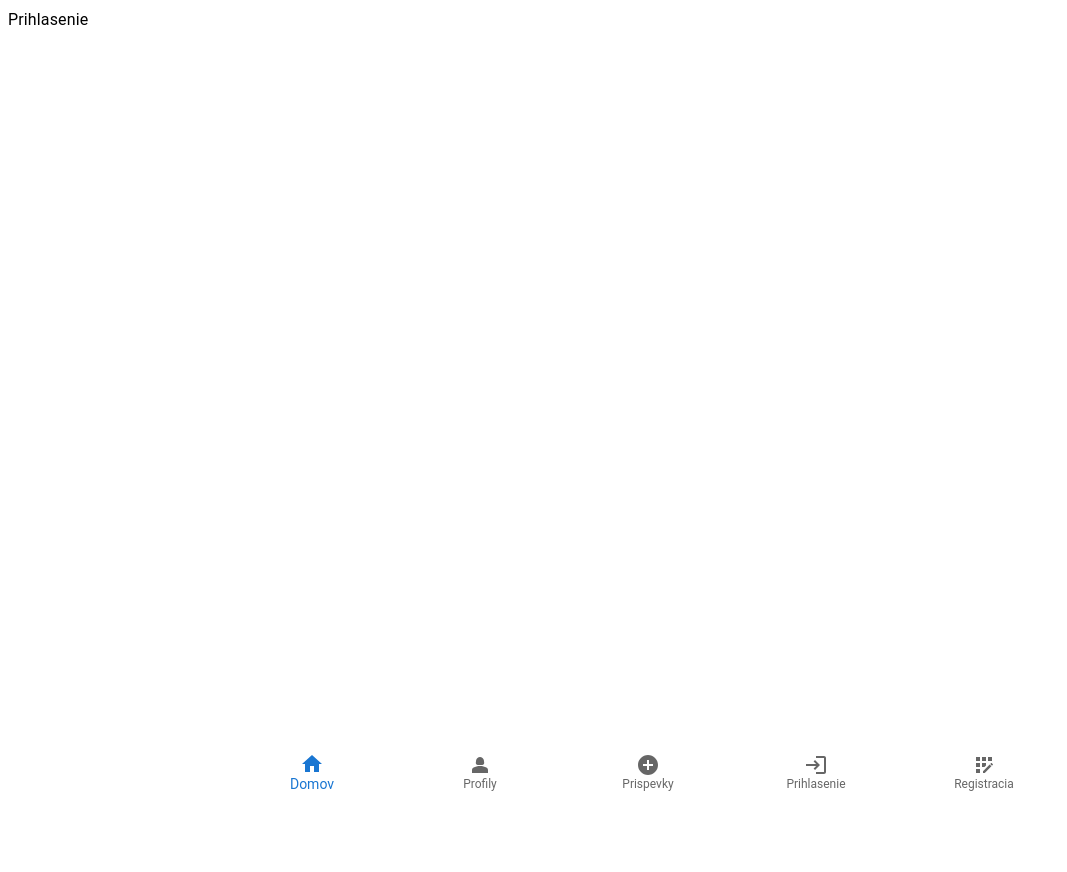
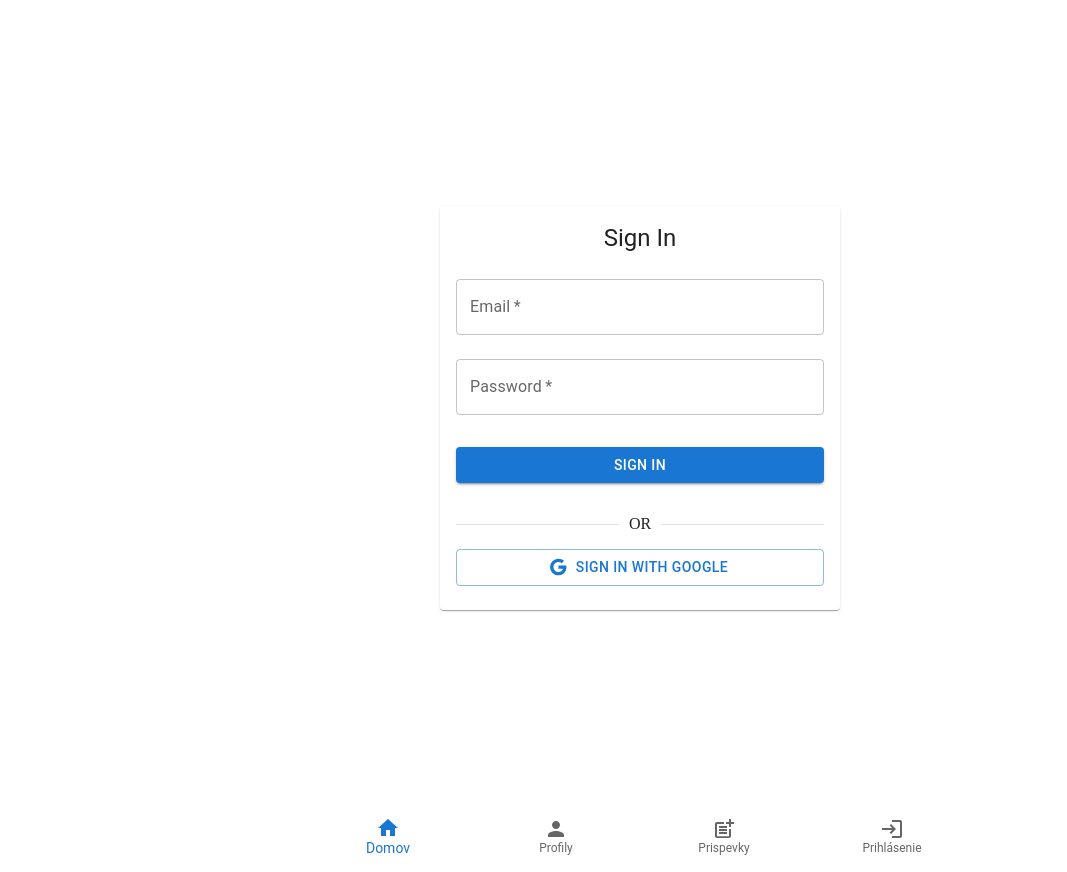
Before and after one commit to Detamcon/MojaApp, a Next.js app: page /auth/prihlasenie in a window 1280 px wide. Shown: the whole page, without its empty margins (0-1067 px from the left). Before the commit the page ends 800 px from the top, so only its background shows below. Built offline with nearby package versions, Linux system fonts and the light colour scheme; no server answers.

Commit message:
prhlasenie

```diff
--- /dev/null
+++ b/src/app/api/auth/[...nextauth]/route.ts
@@ -0,0 +1,6 @@
+import NextAuth from "next-auth"
+import { authOptions } from "./authOptions"
+
+const handler = NextAuth(authOptions)
+
+export { handler as GET, handler as POST }
--- a/src/app/auth/prihlasenie/page.tsx
+++ b/src/app/auth/prihlasenie/page.tsx
@@ -1,11 +1,103 @@
-// src/app/auth/prihlasenie/page.tsx
+'use client'
 
-import Typography from '@mui/material/Typography';
+import { useState } from 'react'
+import { signIn } from 'next-auth/react'
+import { useRouter } from 'next/navigation'
+import {
+  Button,
+  TextField,
+  Card,
+  CardContent,
+  Typography,
+  Divider,
+  Box
+} from '@mui/material'
+import GoogleIcon from '@mui/icons-material/Google'
 
-export const metadata = {title:" Prihlasenie | MojaAppl"};
+export default function SignInPage() {
+  const [email, setEmail] = useState('')
+  const [password, setPassword] = useState('')
+  const [error, setError] = useState('')
+  const router = useRouter()
 
-export default function SignIn() {
-    return (
-        <Typography>Prihlasenie</Typography>
-    );
+  const handleEmailSignIn = async (e: React.FormEvent) => {
+    e.preventDefault()
+    setError('')
+
+    try {
+      const result = await signIn('credentials', {
+        redirect: false,
+        email,
+        password,
+      })
+
+      if (result?.error) {
+        setError('Invalid email or password')
+      } else {
+        router.push('/')
+      }
+    } catch (err) {
+      setError('An error occurred. Please try again.')
+    }
+  }
+
+  const handleGoogleSignIn = () => {
+    signIn('google', { callbackUrl: '/' })
+  }
+
+  return (
+    <Box sx={{ display: 'flex', justifyContent: 'center', alignItems: 'center', minHeight: '100vh' }}>
+      <Card sx={{ maxWidth: 400, width: '100%' }}>
+        <CardContent>
+          <Typography gutterBottom variant="h5" component="div" align="center">
+            Sign In
+          </Typography>
+          <form onSubmit={handleEmailSignIn}>
+            <TextField
+              fullWidth
+              label="Email"
+              variant="outlined"
+              margin="normal"
+              value={email}
+              onChange={(e) => setEmail(e.target.value)}
+              required
+            />
+            <TextField
+              fullWidth
+              label="Password"
+              type="password"
+              variant="outlined"
+              margin="normal"
+              value={password}
+              onChange={(e) => setPassword(e.target.value)}
+              required
+            />
+            {error && (
+              <Typography color="error" variant="body2" align="center" sx={{ mt: 2 }}>
+                {error}
+              </Typography>
+            )}
+            <Button
+              type="submit"
+              fullWidth
+              variant="contained"
+              color="primary"
+              sx={{ mt: 3, mb: 2 }}
+            >
+              Sign In
+            </Button>
+          </form>
+          <Divider sx={{ my: 2 }}>OR</Divider>
+          <Button
+            variant="outlined"
+            startIcon={<GoogleIcon />}
+            onClick={handleGoogleSignIn}
+            fullWidth
+          >
+            Sign in with Google
+          </Button>
+        </CardContent>
+      </Card>
+    </Box>
+  )
 }
--- a/src/app/layout.tsx
+++ b/src/app/layout.tsx
@@ -1,14 +1,31 @@
 // src/app/layout.tsx
 
-import './globals.css';
-import NavBar from '@/components/NavBar'; // Import the NavBar component
+import { Metadata } from "next";
+import "./globals.css";
+import Navbar from "@/components/NavBar";
+import AuthProvider from "../components/AuthProvider";
 
-export default function RootLayout({ children }: { children: React.ReactNode }) {
+export const metadata: Metadata = {
+  title: "SnapZoška",
+  description: "Created by Švikruha",
+};
+
+export default function RootLayout({
+  children,
+}: Readonly<{
+  children: React.ReactNode;
+}>) {
   return (
-    <html lang="en">
+    <html lang="sk">
       <body>
-        {children}
-        <NavBar /> {/* Add the NavBar at the bottom */}
+        <AuthProvider>
+          <div style={{ minHeight: '100vh', display: 'flex', flexDirection: 'column' }}>
+            <main style={{ flexGrow: 1 }}>
+              {children}
+            </main>
+          <Navbar />
+          </div>
+        </AuthProvider>
       </body>
     </html>
   );
--- /dev/null
+++ b/src/components/AuthProvider.tsx
@@ -0,0 +1,14 @@
+// src/components/AuthProvider.tsx
+
+"use client";
+
+import React, { ReactNode } from 'react'
+import { SessionProvider } from 'next-auth/react'
+
+const AuthProvider = ({ children }: { children: ReactNode }) => {
+  return (
+    <SessionProvider>{children}</SessionProvider>
+  )
+}
+
+export default AuthProvider
--- a/src/components/NavBar.tsx
+++ b/src/components/NavBar.tsx
@@ -1,57 +1,75 @@
-// src/components/NavBar.tsx
+'use client'
 
-"use client";
+import * as React from 'react'
+import { useSession } from 'next-auth/react'
+import BottomNavigation from '@mui/material/BottomNavigation'
+import BottomNavigationAction from '@mui/material/BottomNavigationAction'
+import HomeIcon from '@mui/icons-material/Home'
+import PersonIcon from '@mui/icons-material/Person'
+import PostAddIcon from '@mui/icons-material/PostAdd'
+import LoginIcon from '@mui/icons-material/Login'
+import LogoutIcon from '@mui/icons-material/Logout'
+import Link from 'next/link'
 
-import * as React from 'react';
-import Box from '@mui/material/Box';
-import BottomNavigation from '@mui/material/BottomNavigation';
-import BottomNavigationAction from '@mui/material/BottomNavigationAction';
-import HomeIcon from '@mui/icons-material/Home';
-import Person2Icon from '@mui/icons-material/Person2';
-import AddCircleIcon from '@mui/icons-material/AddCircle';
-import LoginIcon from '@mui/icons-material/Login';
-import AppRegistrationIcon from '@mui/icons-material/AppRegistration';
+export default function NavBar() {
+  const [value, setValue] = React.useState('Domov')
+  const { data: session } = useSession()
 
-import { useRouter } from 'next/navigation';
-
-export default function SimpleBottomNavigation() {
-  const [value, setValue] = React.useState(0);
-  const router = useRouter();
+  const handleChange = (event: React.SyntheticEvent, newValue: string) => {
+    setValue(newValue)
+  }
 
   return (
-    <Box sx={{ width: '100%', position: 'fixed', bottom: 0 }}>
-      <BottomNavigation
-        showLabels
-        value={value}
-        onChange={(event, newValue) => {
-          setValue(newValue);
-          switch (newValue) {
-            case 0:
-                router.push('/');
-                break;
-            case 1:
-                router.push('/profil');
-                break;
-            case 2:
-                router.push('/prispevok');
-                break;
-            case 3:
-                router.push('/auth/prihlasenie');
-                break;
-            case 4:
-                router.push('/auth/registracia');
-                break;
-            default:
-              break;
-          }
-        }}
-      >
-        <BottomNavigationAction label="Domov" icon={<HomeIcon />} />
-        <BottomNavigationAction label="Profily" icon={<Person2Icon/>} />
-        <BottomNavigationAction label="Prispevky" icon={<AddCircleIcon />} />
-        <BottomNavigationAction label="Prihlasenie" icon={<LoginIcon />} />
-        <BottomNavigationAction label="Registracia" icon={<AppRegistrationIcon/>} />
-      </BottomNavigation>
-    </Box>
-  );
+    <BottomNavigation
+      sx={{
+        width: '100%',
+        maxWidth: 700,
+        margin: '0 auto',
+        justifyContent: 'center',
+      }}
+      value={value}
+      onChange={handleChange}
+      showLabels
+    >
+      <BottomNavigationAction
+        label="Domov"
+        value="Domov"
+        icon={<HomeIcon />}
+        component={Link}
+        href="/"
+      />
+      <BottomNavigationAction
+        label="Profily"
+        value="Profily"
+        icon={<PersonIcon />}
+        component={Link}
+        href="/profil"
+      />
+      <BottomNavigationAction
+        label="Prispevky"
+        value="Prispevky"
+        icon={<PostAddIcon />}
+        component={Link}
+        href="/prispevok"
+      />
+      {session  ? (
+        <BottomNavigationAction
+          label="Odhlásenie"
+          value="Odhlasenie"
+          icon={<LogoutIcon />}
+          component={Link}
+          href="/auth/odhlasenie"
+        />
+      ) : (
+          <BottomNavigationAction
+            label="Prihlásenie"
+            value="Prihlasenie"
+            icon={<LoginIcon />}
+            component={Link}
+            href="/auth/prihlasenie"
+          />
+
+      )}
+    </BottomNavigation>
+  )
 }
```
Also changed, not shown: src/app/(home)/page.tsx (+15 -10 lines), src/app/api/auth/[...nextauth]/authOptions.ts (added, +27 -0 lines), src/app/auth/odhlasenie/page.tsx (+32 -8 lines), src/sections/HomeViews/AuthHomeView.tsx (added, +14 -0 lines), src/sections/HomeViews/NonAuthHomeView.tsx (added, +9 -0 lines).
